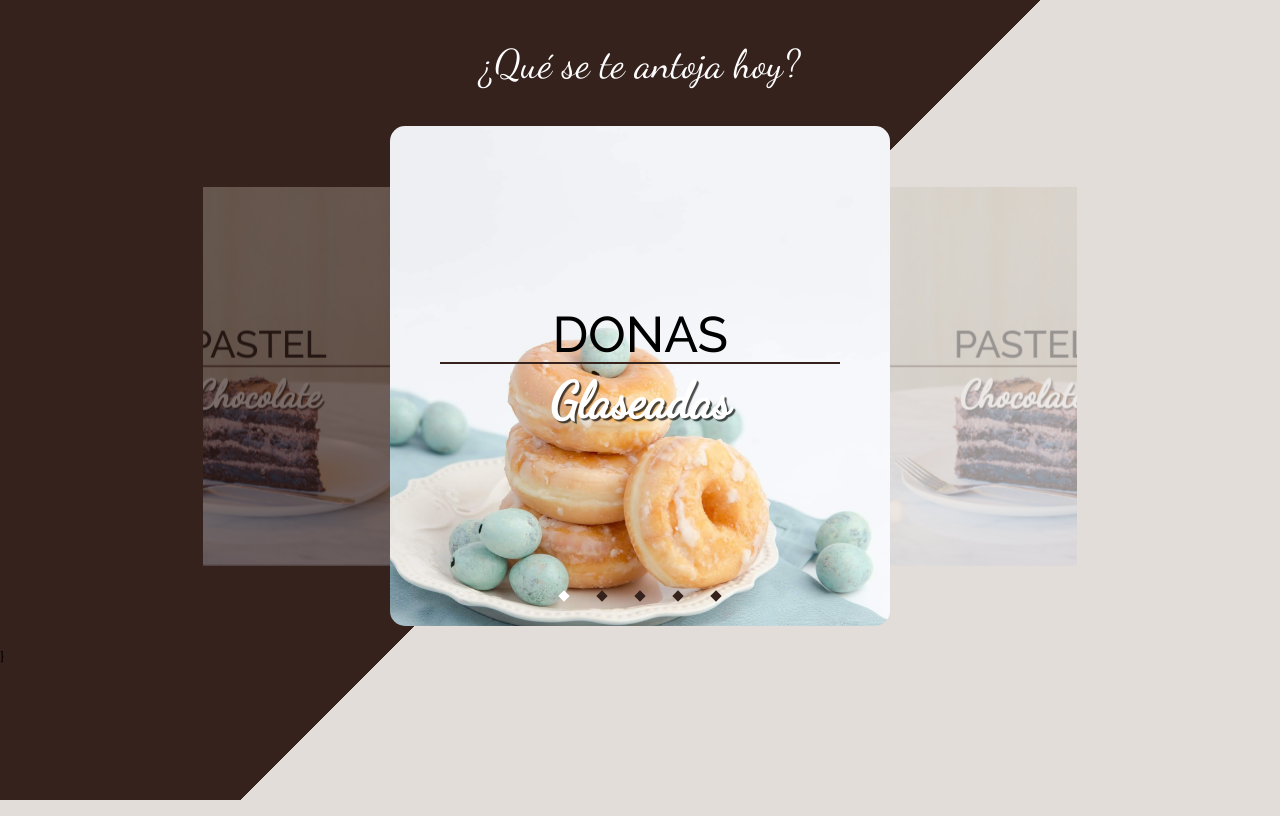
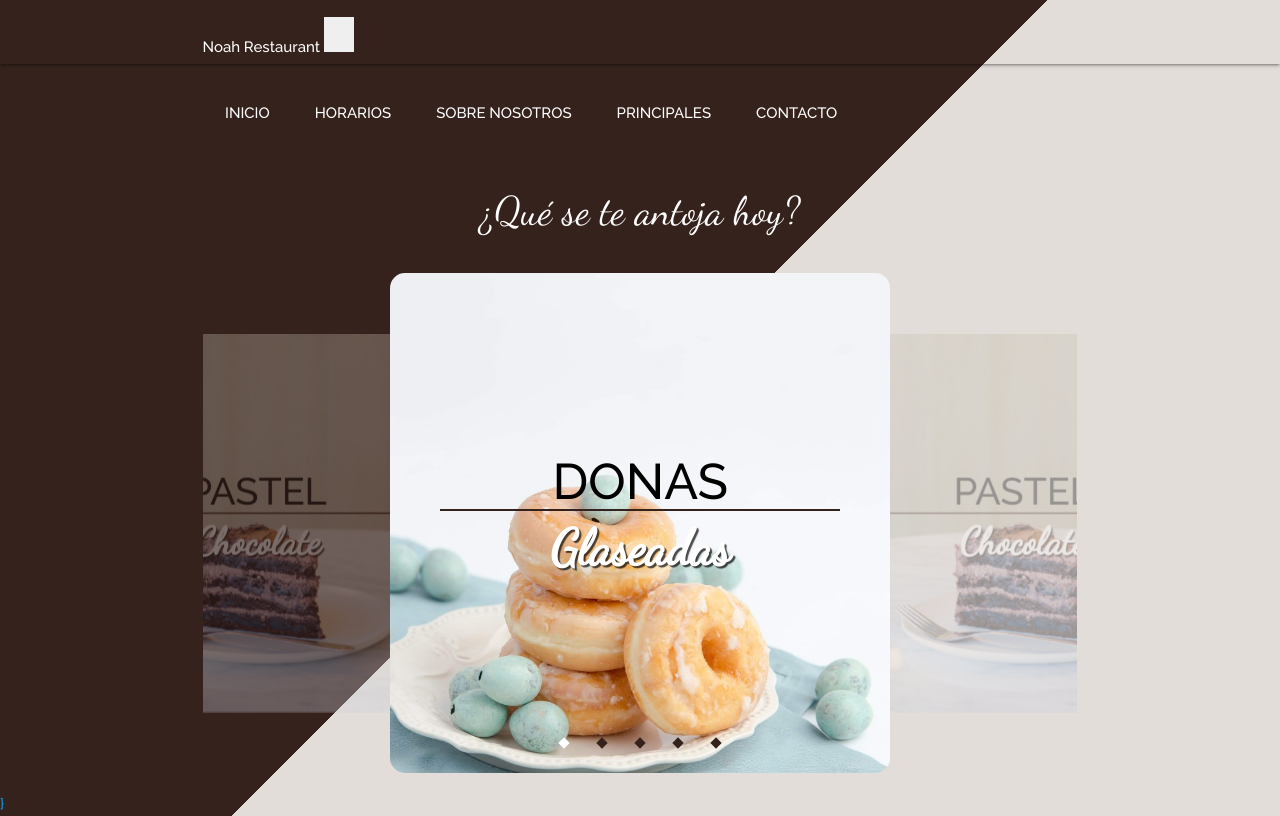
Before and after one commit to Damarys08/noah_restaurant, a PHP site: page /noah/Carousel/index.html in a window 1280 px wide. Run offline with PHP 8.4, Linux system fonts and the light colour scheme.

Commit message:
Agregué y modifiqué la nueva sección de la página  para anexarle el materialize

```diff
--- a/Carousel/css/estilos.css
+++ b/Carousel/css/estilos.css
@@ -80,3 +80,108 @@ body {
     background: #36221c;
 
 }
+
+/*---------------------------------------
+     MENU
+  -----------------------------------------*/
+
+  .navbar {
+    background: var(--dark-color);
+    padding: 1rem;
+  }
+
+  .navbar-expand-lg .navbar-nav .nav-link {
+    padding-right: 1.5rem;
+    padding-left: 1.5rem;
+  }
+
+  .navbar-brand {
+    color: var(--white-color);
+    font-size: var(--h3-font-size);
+    font-weight: var(--font-weight-bold);
+    line-height: normal;
+    padding-top: 0;
+  }
+
+  .nav-item .nav-link {
+    display: block;
+    color: var(--white-color);
+    font-size: var(--menu-font-size);
+    font-weight: var(--font-weight-normal);
+    text-transform: uppercase;
+    padding: 2px 6px;
+  }
+
+  .nav-item .nav-link.active,
+  .nav-item .nav-link:hover {
+    color: var(--primary-color);
+  }
+
+  .navbar .social-icon li a {
+    color: var(--white-color);
+  }
+
+  .navbar-toggler {
+    border: 0;
+    padding: 0;
+    cursor: pointer;
+    margin: 0 10px 0 0;
+    width: 30px;
+    height: 35px;
+    outline: none;
+  }
+
+  .navbar-toggler:focus {
+    outline: none;
+  }
+
+  .navbar-toggler[aria-expanded="true"] .navbar-toggler-icon {
+    background: transparent;
+  }
+
+  .navbar-toggler[aria-expanded="true"] .navbar-toggler-icon::before,
+  .navbar-toggler[aria-expanded="true"] .navbar-toggler-icon::after {
+    transition: top 300ms 50ms ease, -webkit-transform 300ms 350ms ease;
+    transition: top 300ms 50ms ease, transform 300ms 350ms ease;
+    transition: top 300ms 50ms ease, transform 300ms 350ms ease, -webkit-transform 300ms 350ms ease;
+    top: 0;
+  }
+
+  .navbar-toggler[aria-expanded="true"] .navbar-toggler-icon::before {
+    transform: rotate(45deg);
+  }
+
+  .navbar-toggler[aria-expanded="true"] .navbar-toggler-icon::after {
+    transform: rotate(-45deg);
+  }
+
+  .navbar-toggler .navbar-toggler-icon {
+    background: var(--primary-color);
+    transition: background 10ms 300ms ease;
+    display: block;
+    width: 30px;
+    height: 2px;
+    position: relative;
+  }
+
+  .navbar-toggler .navbar-toggler-icon::before,
+  .navbar-toggler .navbar-toggler-icon::after {
+    transition: top 300ms 350ms ease, -webkit-transform 300ms 50ms ease;
+    transition: top 300ms 350ms ease, transform 300ms 50ms ease;
+    transition: top 300ms 350ms ease, transform 300ms 50ms ease, -webkit-transform 300ms 50ms ease;
+    position: absolute;
+    right: 0;
+    left: 0;
+    background: var(--primary-color);
+    width: 30px;
+    height: 2px;
+    content: '';
+  }
+
+  .navbar-toggler .navbar-toggler-icon::before {
+    top: -8px;
+  }
+
+  .navbar-toggler .navbar-toggler-icon::after {
+    top: 8px;
+  }
--- a/Carousel/index.html
+++ b/Carousel/index.html
@@ -5,6 +5,7 @@
     <meta name="viewport" content="width=device-width, initial-scale=1.0">
     <meta http-equiv="X-UA-Caompatible" content="ie=edge">
     <title>Materilize | Carrousel y Media</title>
+
 
     <!-- Fonts -->
     <link href="https://fonts.googleapis.com/css?family=Dancing+Script|Raleway:500,600&display=swap" rel="stylesheet">
@@ -16,6 +17,54 @@
     <link rel="stylesheet" href="css/estilos.css">
 </head>
 <body>
+<!-- MENU BAR -->
+<nav class="navbar navbar-expand-lg fixed-top">
+    <div class="container">
+
+        <a class="navbar-brand" href="index.html">Noah Restaurant</a>
+
+        <button class="navbar-toggler" type="button" data-toggle="collapse" data-target="#navbarNav" aria-controls="navbarNav" aria-expanded="false"
+            aria-label="Toggle navigation">
+            <span class="navbar-toggler-icon"></span>
+        </button>
+
+        <div class="collapse navbar-collapse" id="navbarNav">
+            <ul class="navbar-nav ml-lg-auto">
+                <li class="nav-item">
+                    <a href="#home" class="nav-link smoothScroll">Inicio</a>
+                </li>
+
+                <li class="nav-item">
+                    <a href="#feature" class="nav-link smoothScroll">Horarios</a>
+                </li>
+
+                <li class="nav-item">
+                    <a href="#about" class="nav-link smoothScroll">Sobre Nosotros</a>
+                </li>
+
+                <li class="nav-item">
+                    <a href="#class" class="nav-link smoothScroll">Principales</a>
+                </li>
+
+
+                <li class="nav-item">
+                    <a href="#contact" class="nav-link smoothScroll">Contacto</a>
+                </li>
+            </ul>
+
+            <ul class="social-icon ml-lg-3">
+                <li><a href="https://www.facebook.com/NoahSantiago/" class="fa fa-facebook"></a></li>
+                <li><a href="#https://twitter.com/restaurantnoah" class="fa fa-twitter"></a></li>
+                <li><a href="#https://www.instagram.com/noahrestaurant/?hl=es-la" class="fa fa-instagram"></a></li>
+                <li><a href="" class="fa-solid fa-basket-shopping" </a></li>
+            </ul>
+        </div>
+
+    </div>
+</nav>
+
+
+
     <div class="container">
         <div class="row">
             <div class="col s12">
```
Also changed, not shown: index.html (+3 -5 lines).
